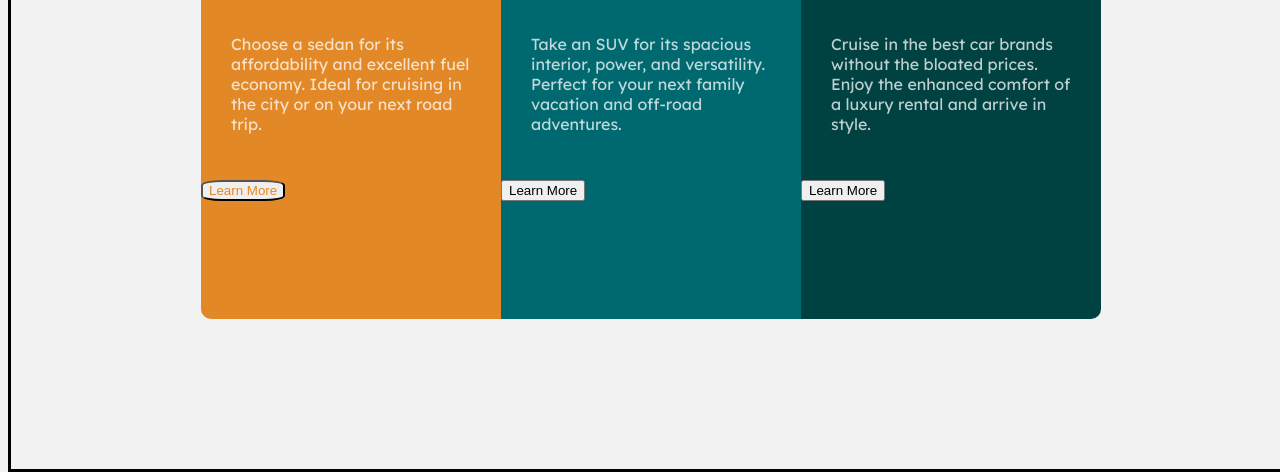
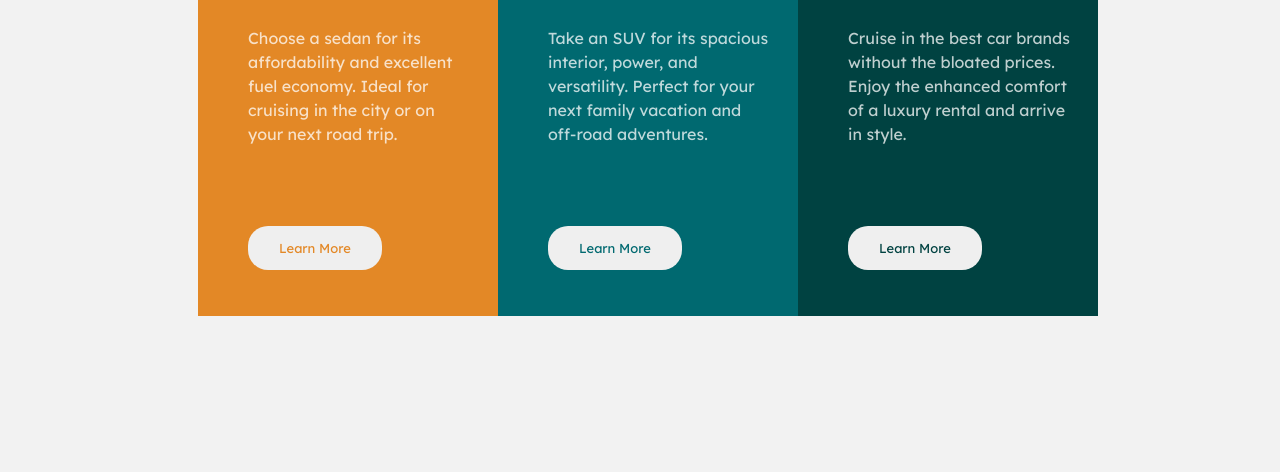
Before and after one commit to becks-tech/3-column-preview-card-component-main, a plain HTML site: page index.html in a window 1280 px wide. Shown: the part 342-814 px from the top of the page. Drawn offline with Linux system fonts and the light colour scheme.

Commit message:
Changes made to page files

```diff
--- a/index.html
+++ b/index.html
@@ -17,21 +17,27 @@
         <h1> Sedans</h1>
         <p>Choose a sedan for its affordability and excellent fuel economy. Ideal for cruising in the city
           or on your next road trip.</p>
-        <button>Learn More</button>
+          <div class="flex-btn">
+            <button class="btn1">Learn More</button>
+          </div>
       </div>
       <div class="flex-item flex-item-2">
         <img src="./images/icon-suvs.svg" alt="suvs">
         <h1>SUVs</h1>
         <p>Take an SUV for its spacious interior, power, and versatility. Perfect for your next family vacation
           and off-road adventures.</p>
-          <button>Learn More</button>
+          <div class="flex-btn">
+            <button class="btn2">Learn More</button>
+          </div>
       </div>
       <div class="flex-item flex-item-3">
         <img src="./images/icon-luxury.svg" alt="luxury">
         <h1>Luxury</h1>
         <p>Cruise in the best car brands without the bloated prices. Enjoy the enhanced comfort of a luxury
           rental and arrive in style.</p>
-          <button>Learn More</button>
+          <div class="flex-btn">
+            <button class="btn3">Learn More</button>
+          </div>
       </div>
   </div>
 
--- a/styles.css
+++ b/styles.css
@@ -19,7 +19,6 @@ body{
     width: 100%;
     height: 100%;
     position: absolute;
-    border: 3px solid black;
     padding: 0;
 }
 
@@ -31,6 +30,7 @@ body{
 .flex-item-1{
     background-color: var(--bright-orange);
     min-height: 500px;
+
 }
 .flex-item-2{
     background-color: var(--dark-cyan);
@@ -41,31 +41,58 @@ body{
     min-height: 500px;
 }
 .flex-item > img{
-    padding:30px 0 0 30px;
+    padding:50px 0 0 50px;
 }
 .flex-item > h1{
     font-family: 'Big Shoulders Display';
-    padding: 30px 0 0 30px;
+    padding: 15px 0 0 50px;
     color: var(--very-light-gray)
 }
 .flex-item > p{
     font-family: 'Lexend Deca';
-    padding: 30px;
-    color: var(--transparent-white-paras)
-}
-.flex-item-1 > button{
-    color: var(--bright-orange);
-    border-radius: 25%;
-}
-.flex-item-1{
-    border-radius: 10px 0 0 10px;
-}
-.flex-item-3{
-    border-radius: 0 10px 10px 0;
+    padding: 20px 25px 0 50px;
+    color: var(--transparent-white-paras);
+    line-height: 1.5;
 }
 
+button{
+    font-family: 'Lexend Deca';
+    font-weight: 500;
+    font-size: 13px;
+    padding: 13px 30px;
+    border-radius: 20px;
+    border: 1px solid transparent;
+    cursor: pointer;
+}
 
-
+.flex-btn {
+    padding: 40px 50px;
+    margin-top: 40px;
+}
+.btn1{
+    color: var(--bright-orange)
+}
+.btn1:hover{
+    background: var(--bright-orange);
+    color: white;
+    border:2px solid white;
+}
+.btn2{
+    color: var(--dark-cyan)
+}
+.btn2:hover{
+    background: var(--dark-cyan);
+    color: white;
+    border:2px solid white;
+}
+.btn3{
+    color: var(--very-dark-cyan)
+}
+.btn3:hover:hover{
+    background: var(--very-dark-cyan);
+    color: white;
+    border:2px solid white;
+}
 .attribution {
     font-size: 11px; text-align: center;
     visibility: hidden;
@@ -73,3 +100,11 @@ body{
 .attribution a {
      color: hsl(228, 45%, 44%);
     }
+
+
+@media screen and (max-width: 767px) {
+    .flex-container{
+        display: flex;
+        flex-direction: column;
+    }
+}
```
